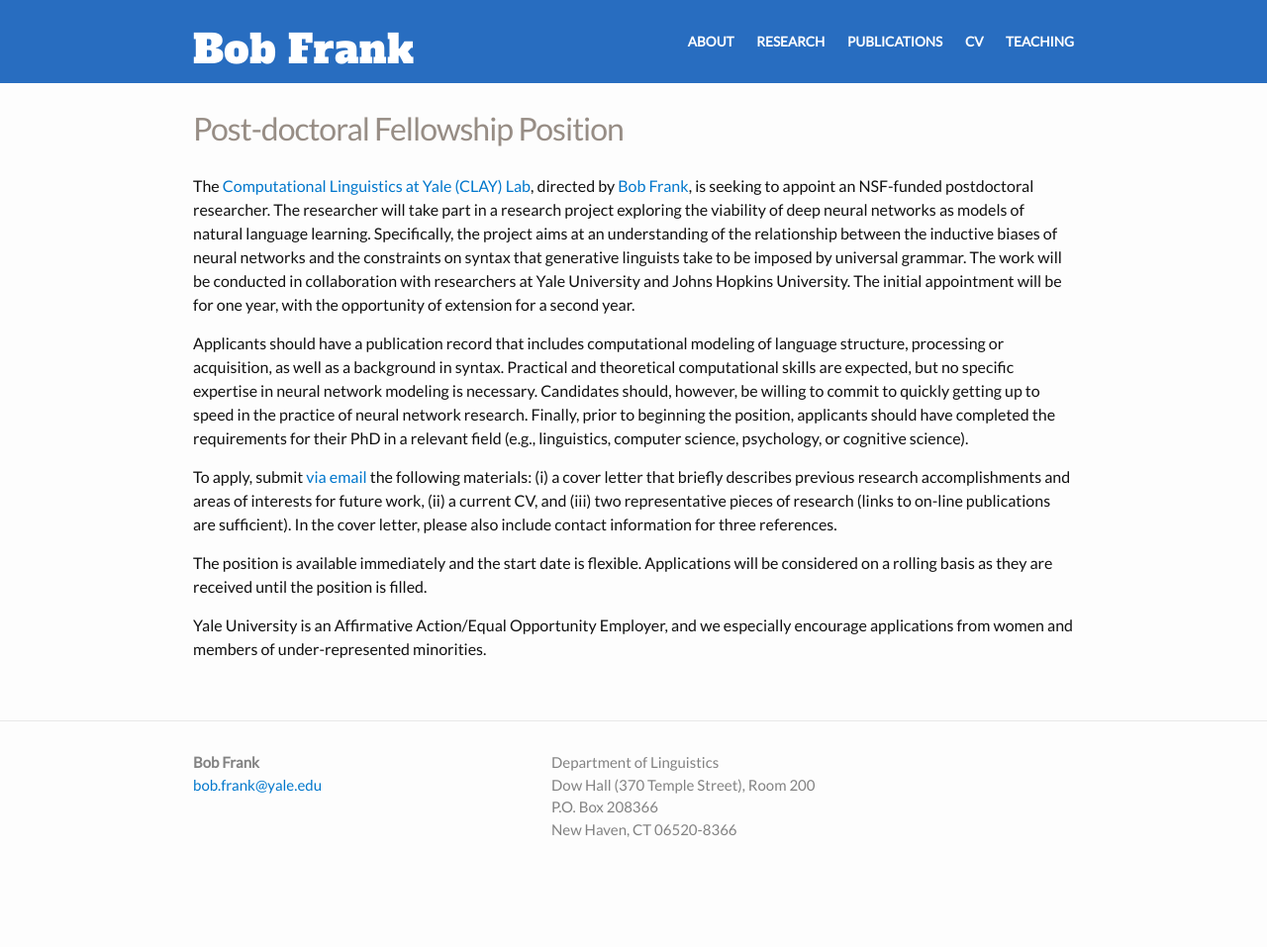
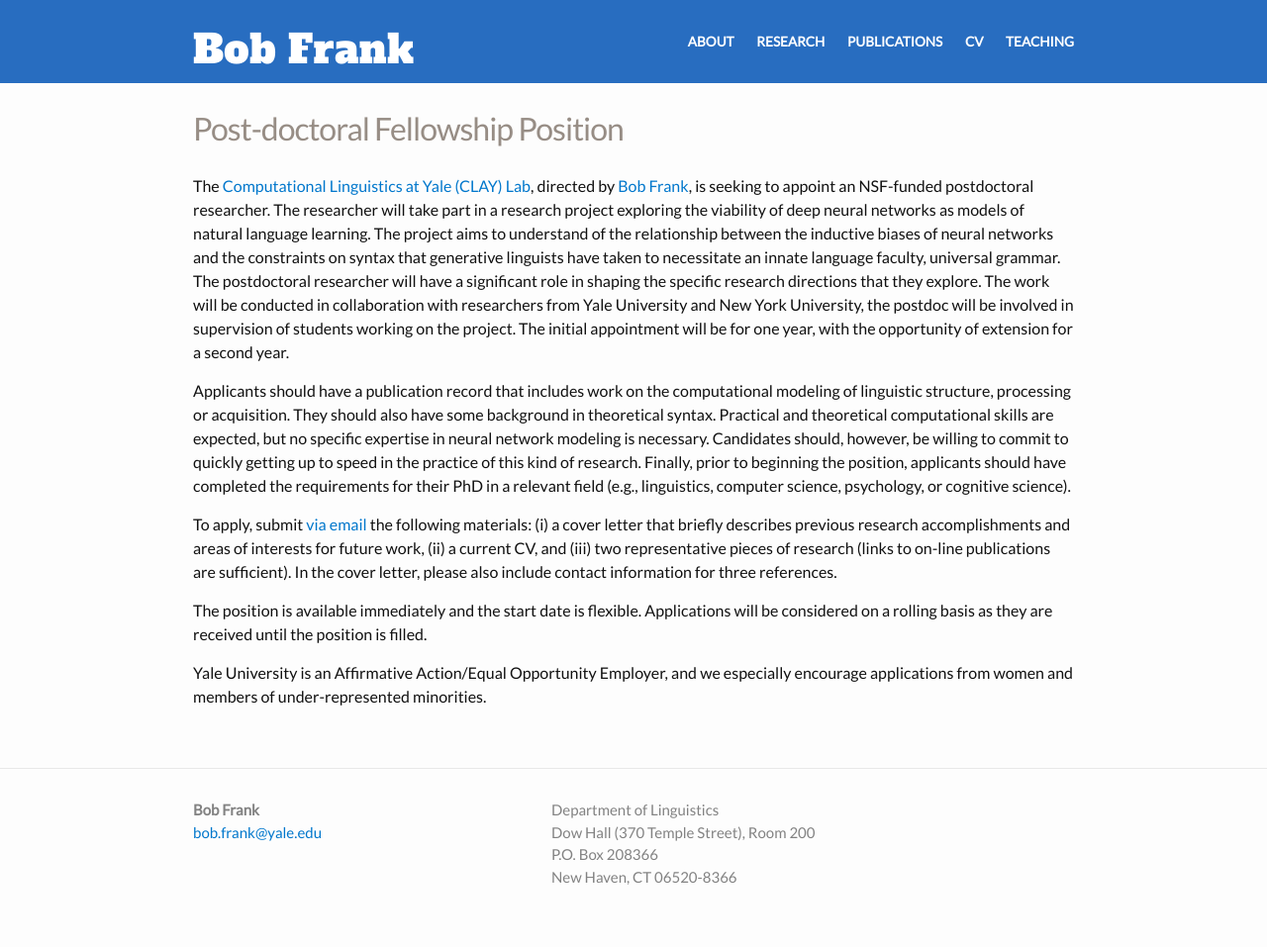
Before and after one commit to bobfrank1/bobfrank1.github.io, a Jekyll site: the page built from postdoc.md, in a window 1280 px wide. Shown: the whole page at 99% size. Built offline with Jekyll 4.4.1, drawn with Linux system fonts in a browser that asks for light colours; some web fonts are replaced; before the commit the page ends 909 px from its top, so only the background shows below that.

Commit message:
updated postdoc ad

```diff
--- a/postdoc.md
+++ b/postdoc.md
@@ -4,9 +4,9 @@
 permalink: /postdoc/
 ---
 
-The <a href="http://clay.yale.edu">Computational Linguistics at Yale (CLAY) Lab</a>, directed by <a href="http://bobfrank1.github.io">Bob Frank</a>, is seeking to appoint an NSF-funded postdoctoral researcher. The researcher will take part in a research project exploring the viability of deep neural networks as models of natural language learning. Specifically, the project aims at an understanding of the relationship between the inductive biases of neural networks and the constraints on syntax that generative linguists take to be imposed by universal grammar. The work will be conducted in collaboration with researchers at Yale University and Johns Hopkins University. The initial appointment will be for one year, with the opportunity of extension for a second year.
+The <a href="http://clay.yale.edu">Computational Linguistics at Yale (CLAY) Lab</a>, directed by <a href="http://bobfrank1.github.io">Bob Frank</a>, is seeking to appoint an NSF-funded postdoctoral researcher. The researcher will take part in a research project exploring the viability of deep neural networks as models of natural language learning. The project aims to understand of the relationship between the inductive biases of neural networks and the constraints on syntax that generative linguists have taken to necessitate an innate language faculty, universal grammar. The postdoctoral researcher will have a significant role in shaping the specific research directions that they explore. The work will be conducted in collaboration with researchers from Yale University and New York University,  the postdoc will be involved in supervision of students working on the project. The initial appointment will be for one year, with the opportunity of extension for a second year.
 
-Applicants should have a publication record that includes computational modeling of language structure, processing or acquisition, as well as a background in syntax. Practical and theoretical computational skills are expected, but no specific expertise in neural network modeling is necessary. Candidates should, however, be willing to commit to quickly getting up to speed in the practice of neural network research. Finally, prior to beginning the position, applicants should have completed the requirements for their PhD in a relevant field (e.g., linguistics, computer science, psychology, or cognitive science).
+Applicants should have a publication record that includes work on the computational modeling of linguistic structure, processing or acquisition. They should also have some background in theoretical syntax. Practical and theoretical computational skills are expected, but no specific expertise in neural network modeling is necessary. Candidates should, however, be willing to commit to quickly getting up to speed in the practice of this kind of research. Finally, prior to beginning the position, applicants should have completed the requirements for their PhD in a relevant field (e.g., linguistics, computer science, psychology, or cognitive science).
 
 To apply, submit <a href = "mailto: clay.postdoc@gmail.com">via email</a> the following materials: (i) a cover letter that briefly describes previous research accomplishments and areas of interests for future work, (ii) a current CV, and (iii) two representative pieces of research (links to on-line publications are sufficient). In the cover letter, please also include contact information for three references.
 
```
